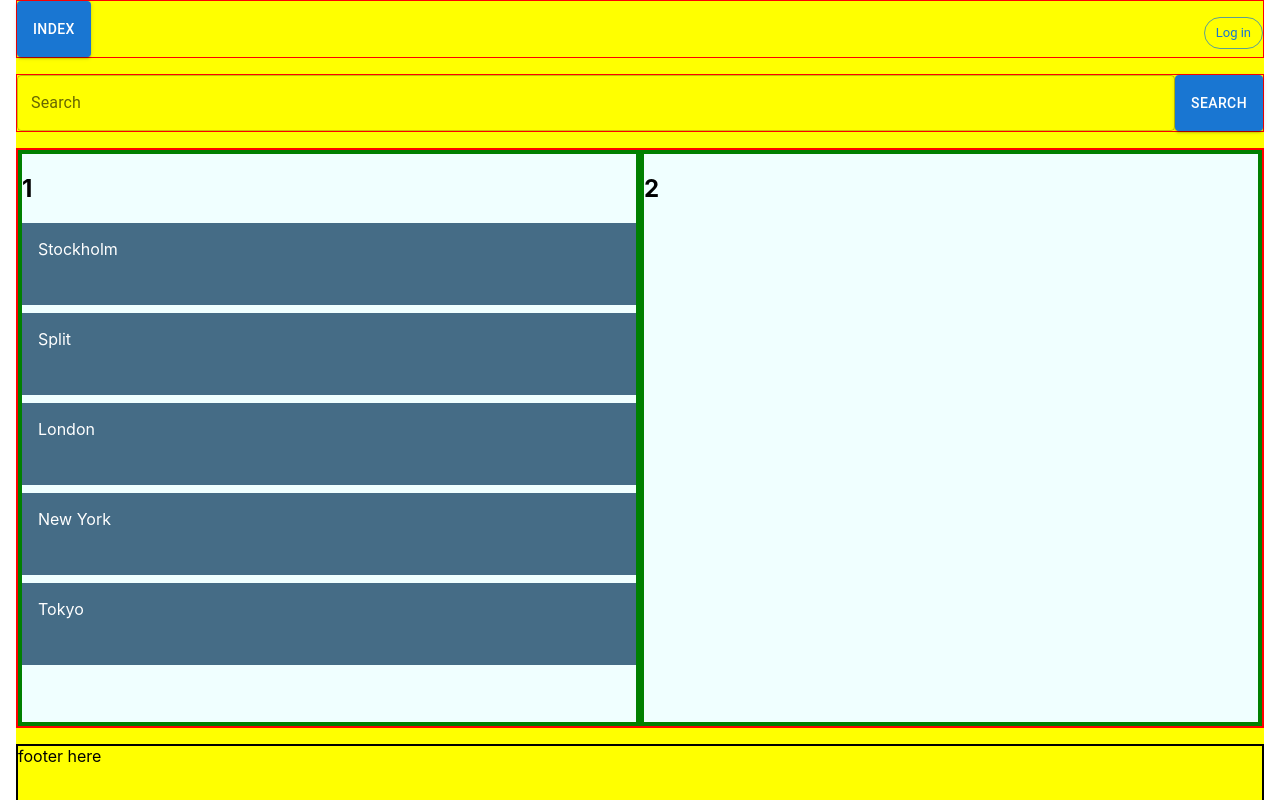
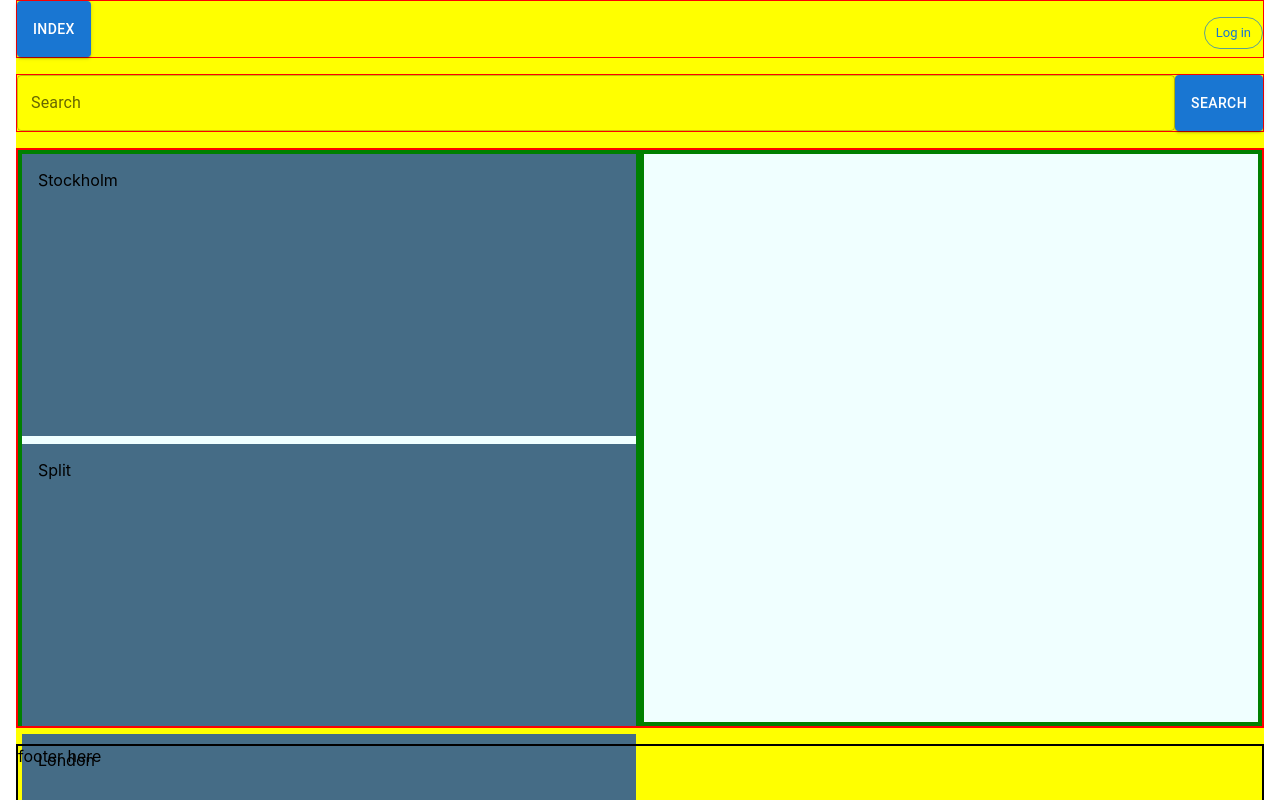
Before and after one commit to GoranAviani/react_apollo_client_3_cache, a React (Create React App) app: page / in a window 1280 px wide. Shown: the top 800 px of the page. Built offline with nearby package versions, Linux system fonts and the light colour scheme.

Commit message:
changing keys

```diff
--- /dev/null
+++ b/src/components/WeatherBoard/css/ColumItem.css
@@ -0,0 +1,15 @@
+.columnItem {
+    user-select: none;
+    padding: 16px;
+    margin: 0 0 8px 0;
+    min-height: 250px;
+
+}
+
+[data-dragging="true"] {
+    background: red
+}
+
+[data-dragging="false"] {
+    background: #456C86
+}
--- a/src/components/WeatherBoard/partials/Column.js
+++ b/src/components/WeatherBoard/partials/Column.js
@@ -5,13 +5,11 @@ import '../css/Column.css'
 
 
 const Column = ({columnKey, columnValue, index}) => {
-
+//             <h2>{columnValue.name}</h2>
     return (
         <div className="column"
              key={columnKey}
         >
-            <h2>{columnValue.name}</h2>
-
             <Droppable droppableId={columnKey} key={columnKey}>
                 {(provided, snapshot) =>
                     <div style={{height: '100%'}}
--- a/src/components/WeatherBoard/partials/ColumnItem.js
+++ b/src/components/WeatherBoard/partials/ColumnItem.js
@@ -1,5 +1,6 @@
 import React from 'react';
 import {Draggable} from 'react-beautiful-dnd';
+import '../css/ColumItem.css'
 
 
 const ColumnItem = ({item, index}) => {
@@ -11,21 +12,11 @@ const ColumnItem = ({item, index}) => {
             index={index}
         >
             {(provided, snapshot) => (
-                <div
-                    ref={provided.innerRef}
-                    {...provided.draggableProps}
-                    {...provided.dragHandleProps}
-                    style={{
-                        userSelect: "none",
-                        padding: 16,
-                        margin: "0 0 8px 0",
-                        minHeight: "50px",
-                        backgroundColor: snapshot.isDragging
-                            ? "#263B4A"
-                            : "#456C86",
-                        color: "white",
-                        ...provided.draggableProps.style
-                    }}
+                <div className="columnItem"
+                     ref={provided.innerRef}
+                     {...provided.draggableProps}
+                     {...provided.dragHandleProps}
+                     data-dragging={snapshot.isDragging}
                 >
                     {item.cityName}
                     {provided.placeholder}
```
